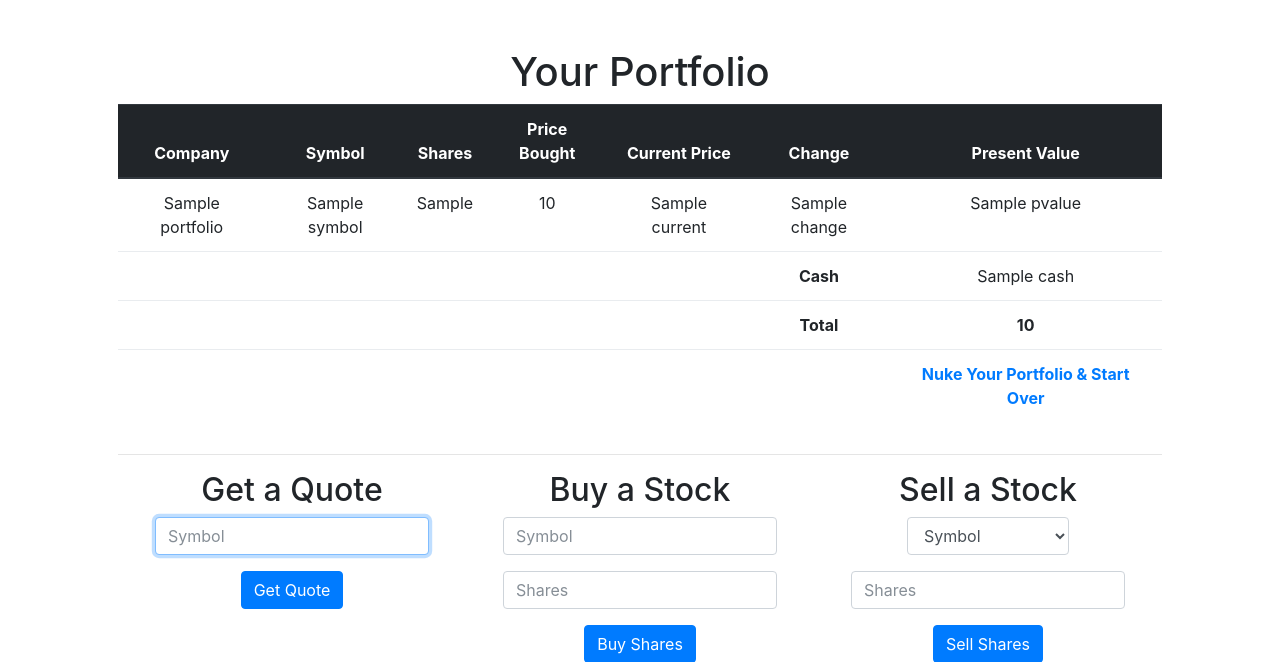
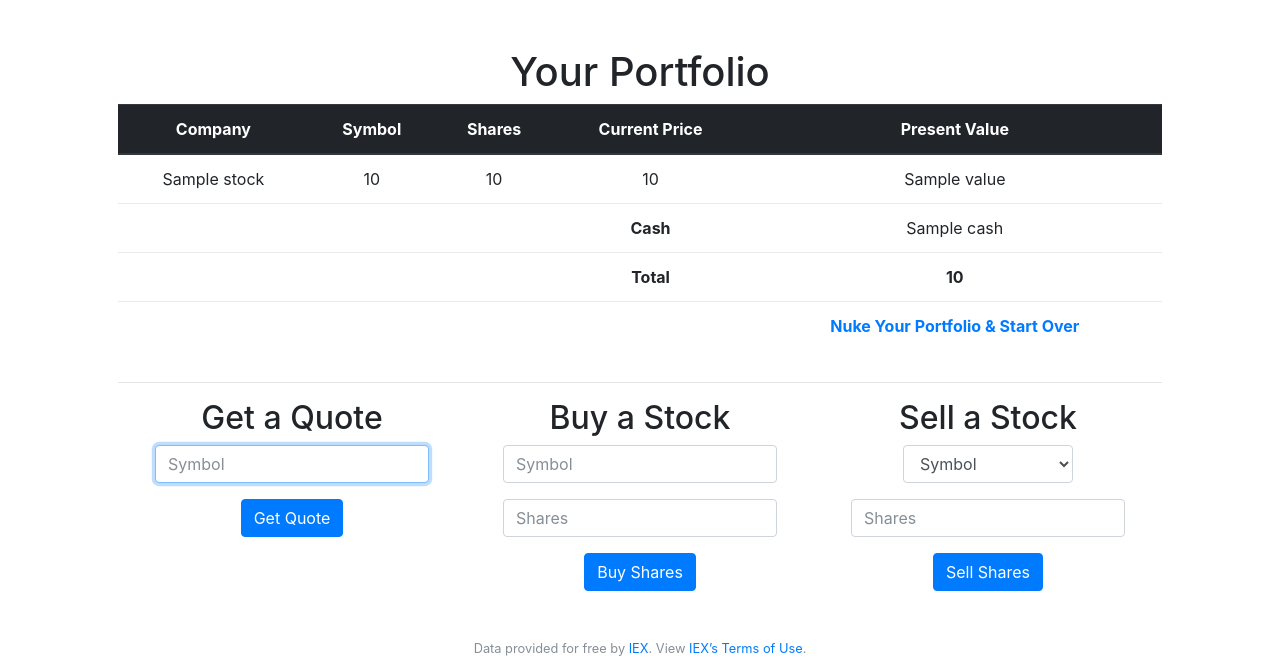
Before and after one commit to bennett39/stock-trader-flask, a Flask app: template templates/index.html in a window 1280 px wide. Shown: the part 76-738 px from the top of the page. Run offline with Flask 2, Linux system fonts and the light colour scheme; the template is opened without the code that fills it: most values are stand-ins (such as "Sample title", 1, 10 or a date in 2020); some libraries are stand-ins or nearby versions.

Commit message:
Implement portfolio overview on index

```diff
--- a/application.py
+++ b/application.py
@@ -15,10 +15,9 @@
 def index():
     """Show portfolio of user's stocks"""
     user = q.select_user_by_id(session['user_id'])
-    portfolio = build_portfolio(q.select_stocks_by_user(user))
-    portfolio['cash'] = usd(user.cash)
+    portfolio = build_portfolio(q.select_stocks_by_user(user), user.cash)
 
-    return render_template("portfolio.html", portfolio=portfolio)
+    return render_template("index.html", portfolio=portfolio)
 
 
 @app.route('/login', methods=['GET','POST'])
--- a/templates/index.html
+++ b/templates/index.html
@@ -13,45 +13,35 @@
                     <th>Company</th>
                     <th>Symbol</th>
                     <th>Shares</th>
-                    <th>Price Bought</th>
                     <th>Current Price</th>
-                    <th>Change</th>
                     <th>Present Value</th>
                 </tr>
             </thead>
             <tbody>
-                {% for i in portfolio %}
+                {% for stock in portfolio['stocks'] %}
                 <tr>
-                    <td>{{ i["name"] }}</td>
-                    <td>{{ i["symbol"] }}</td>
-                    <td>{{ i["sum(quantity)"] }}</td>
-                    <td>{{ i["price"] }}</td>
-                    <td>{{ i["current"] }}</td>
-                    <td>{{ i["change"] }}</td>
-                    <td>{{ i["pvalue"] }}</td>
+                    <td>{{ portfolio['stocks'][stock]['name'] }}</td>
+                    <td>{{ stock }}</td>
+                    <td>{{ portfolio['stocks'][stock]['quantity'] }}</td>
+                    <td>{{ portfolio['stocks'][stock]['price'] }}</td>
+                    <td>{{ portfolio['stocks'][stock]['value'] }}</td>
                 </tr>
                 {% endfor %}
                 <tr>
                     <td></td>
                     <td></td>
                     <td></td>
-                    <td></td>
-                    <td></td>
                     <th>Cash</th>
-                    <td>{{ cash }}</td>
+                    <td>{{ portfolio['cash'] }}</td>
                 </tr>
                 <tr>
                     <td></td>
                     <td></td>
                     <td></td>
-                    <td></td>
-                    <td></td>
                     <th>Total</th>
-                    <th>{{ total }}</th>
+                    <th>{{ portfolio['total'] }}</th>
                 </tr>
                 <tr>
-                    <td></td>
-                    <td></td>
                     <td></td>
                     <td></td>
                     <td></td>
@@ -92,7 +82,7 @@
                         <select class="form-control" name="symbol">
                             <option disabled selected value>Symbol</option>
                             {% for i in portfolio %}
-                                <option value='{{ i["symbol"] }}'>{{ i["symbol"] }}</option>
+                                <option value='{{ i }}'>{{ i }}</option>
                             {% endfor %}
                         </select>
                     </div>
```
Also changed, not shown: helpers.py (+11 -4 lines).
